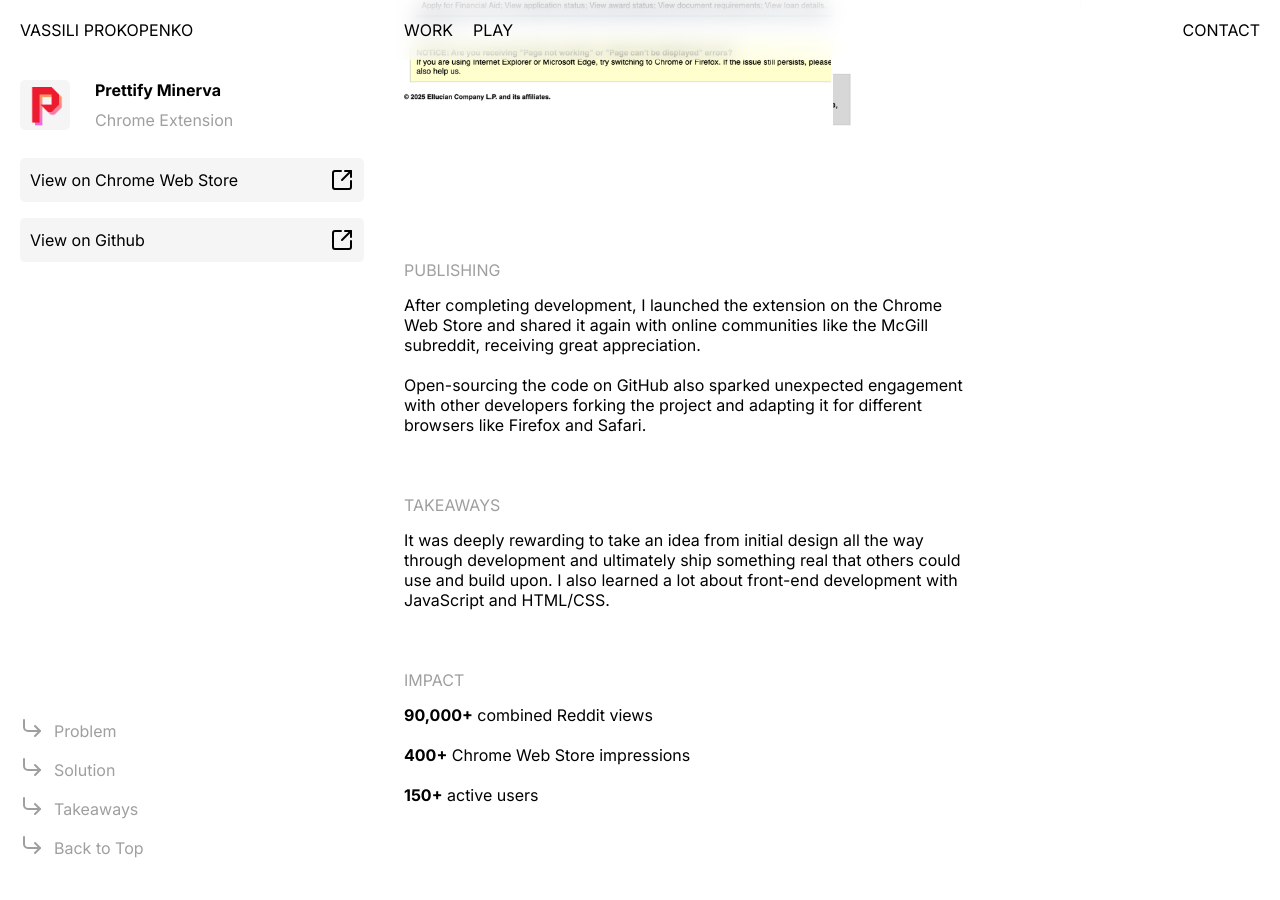
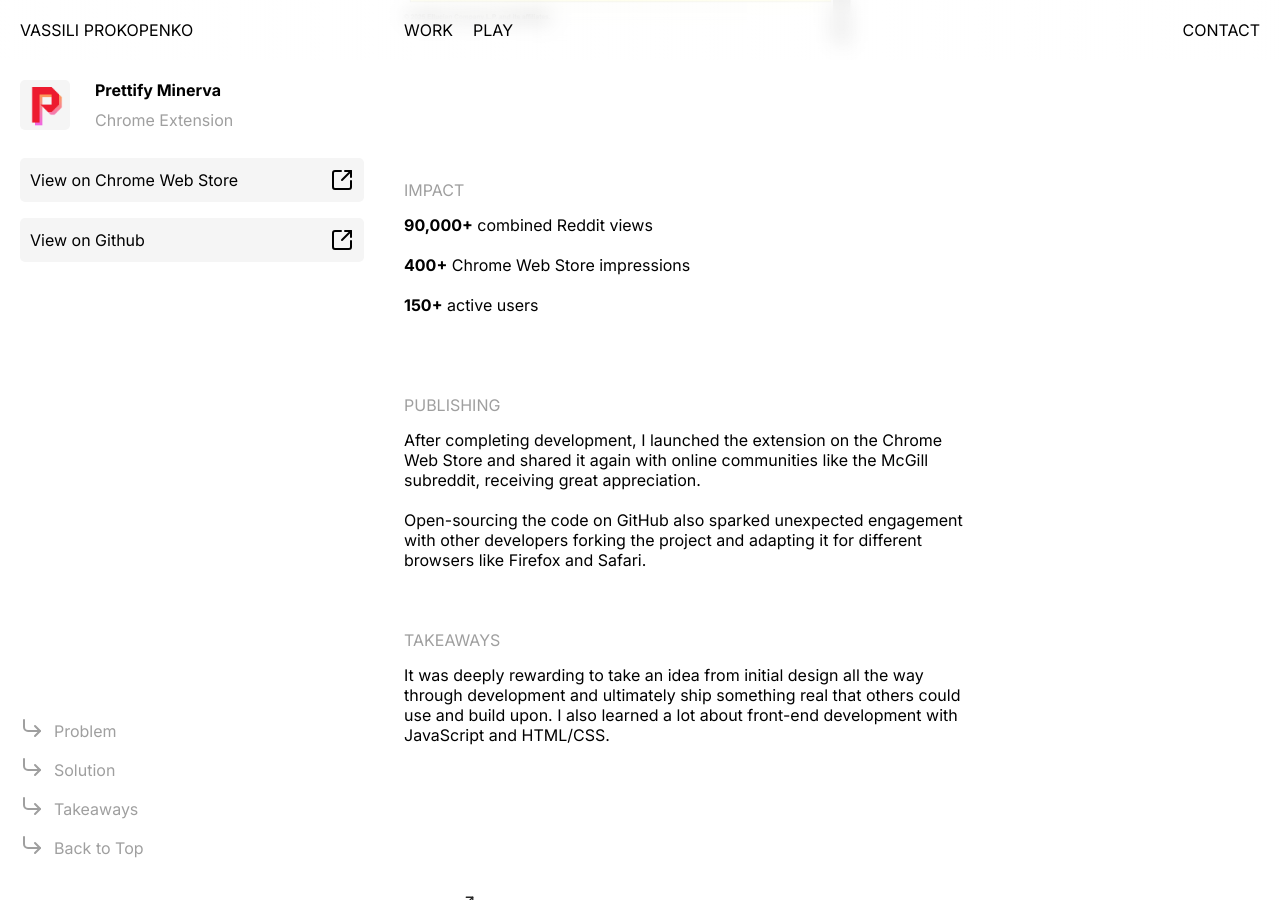
Before and after one commit to VassiliProko/portfolio_website, a Jekyll site: the page built from prettify-minerva.html, in a window 1280 px wide and 900 px high, scrolled down 7085 px. Built offline with Jekyll 4.4.1, drawn with Linux system fonts in a browser that asks for light colours; some of the changed text lies outside the part shown.

```diff
--- a/prettify-minerva.html
+++ b/prettify-minerva.html
@@ -168,15 +168,11 @@ no_footer: true
                 <div class="row mb-40">
                     <div class="project-paragraph">
                     <h2>CHROME EXTENSION</h2>
-                    <p class="mb-10">I first followed this youtube tutorial to get started:</p>
-                    <p class="mb-30">
-                        <a class="link-a" href="https://www.youtube.com/watch?v=mgFo3fxuUyA" target="_blank" rel="noopener noreferrer">
-                        How To Inject JavaScript And CSS Into Any Website - Build A Chrome Extension From Scratch
-                        </a>
+                    <p class="mb-20">
+                        Following youtube tutorials and learning more about chrome extensions and the capabilities which I could achieve, my goal was to develop an extension which would change the HTML layout and CSS styling of Minerva’s pages.
                     </p>
-                    <p class="mb-20">As I learned more about Chrome extensions and their capabilities, I made a goal to develop an extension which would change the layout and CSS styling of Minerva’s pages.</p>
-                    <p>Tackling this challenge one area at a time, I started off with redesigning the top navigation bar. Rearranging HTML elements like the buttons using query selectors and adding new elements, I replaced the outdated design with a clean, modern layout.
-
+                    <p>
+                        Tackling this challenge one area at a time, I started off with redesigning the top navigation bar. Using JavaScript query selectors, I rearranged HTML elements, added new components, and replaced the outdated navigation with a cleaner, more intuitive layout.
                     </p>
                     </div>
                 </div>
@@ -258,21 +254,6 @@ no_footer: true
 
                 <div class="row mb-120">
                     <div class="project-paragraph mb-60">
-                        <h2>PUBLISHING</h2>
-                        <p class="mb-20">
-                            After completing development, I launched the extension on the Chrome Web Store and shared it again with online communities like the McGill subreddit, receiving great appreciation.
-                        </p>
-                        <p>
-                            Open-sourcing the code on GitHub also sparked unexpected engagement with other developers forking the project and adapting it for different browsers like Firefox and Safari.
-                        </p>
-                    </div>
-                    <div class="project-paragraph mb-60" id="takeaways-pm">
-                        <h2>TAKEAWAYS</h2>
-                        <p>
-                            It was deeply rewarding to take an idea from initial design all the way through development and ultimately ship something real that others could use and build upon. I also learned a lot about front-end development with JavaScript and HTML/CSS.
-                        </p>
-                    </div>
-                    <div class="project-paragraph mb-20">
                         <h2>IMPACT</h2>
                         <p class="mb-20">
                             <strong>90,000+</strong> combined Reddit views
@@ -284,6 +265,21 @@ no_footer: true
                             <strong>150+</strong> active users
                         </p>
                     </div>
+                    <div class="project-paragraph mb-60">
+                        <h2>PUBLISHING</h2>
+                        <p class="mb-20">
+                            After completing development, I launched the extension on the Chrome Web Store and shared it again with online communities like the McGill subreddit, receiving great appreciation.
+                        </p>
+                        <p>
+                            Open-sourcing the code on GitHub also sparked unexpected engagement with other developers forking the project and adapting it for different browsers like Firefox and Safari.
+                        </p>
+                    </div>
+                    <div class="project-paragraph mb-20" id="takeaways-pm">
+                        <h2>TAKEAWAYS</h2>
+                        <p>
+                            It was deeply rewarding to take an idea from initial design all the way through development and ultimately ship something real that others could use and build upon. I also learned a lot about front-end development with JavaScript and HTML/CSS.
+                        </p>
+                    </div>
                 </div>
             </section>
 
```
Also changed, not shown: other parts of prettify-minerva.html (+1 -1 lines).
